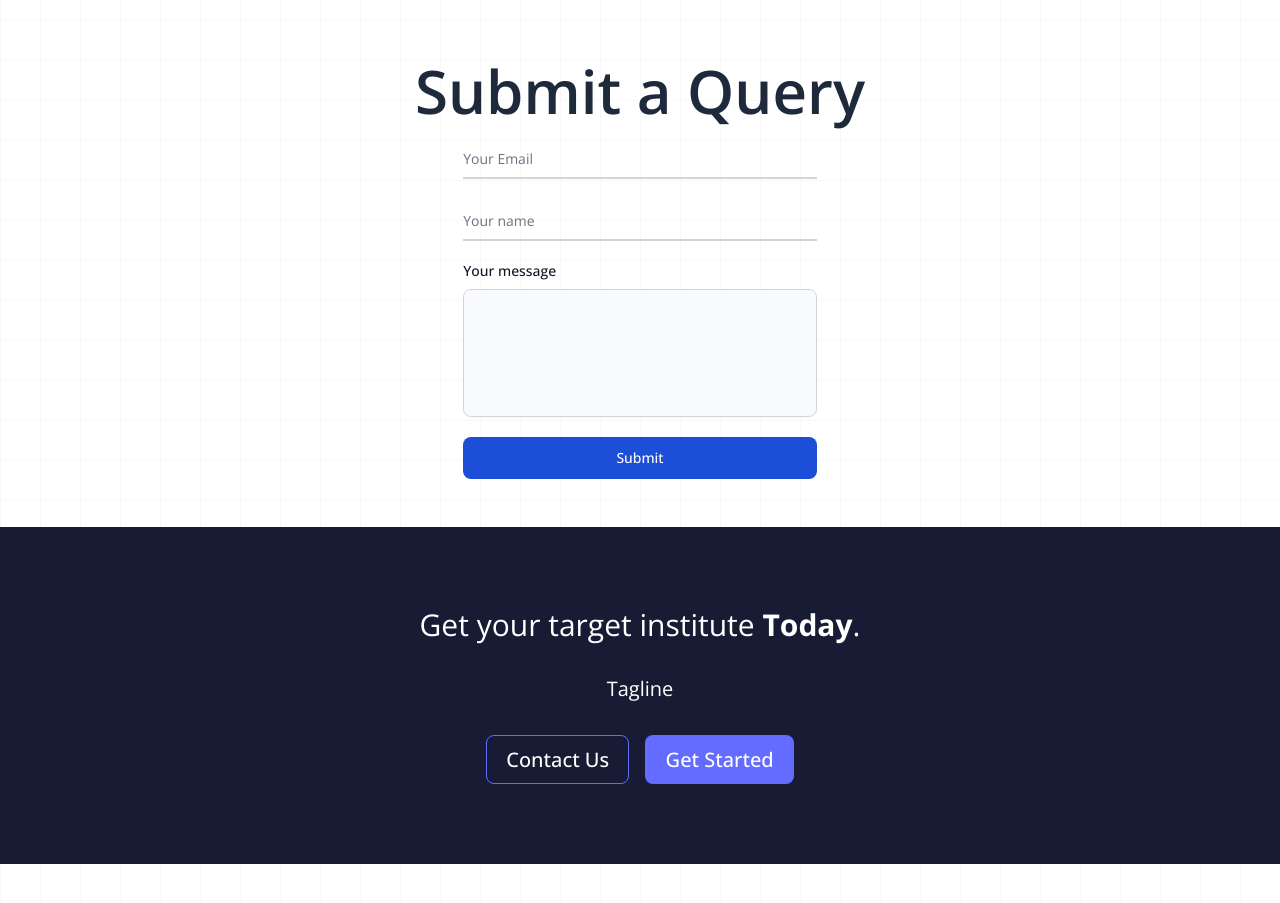
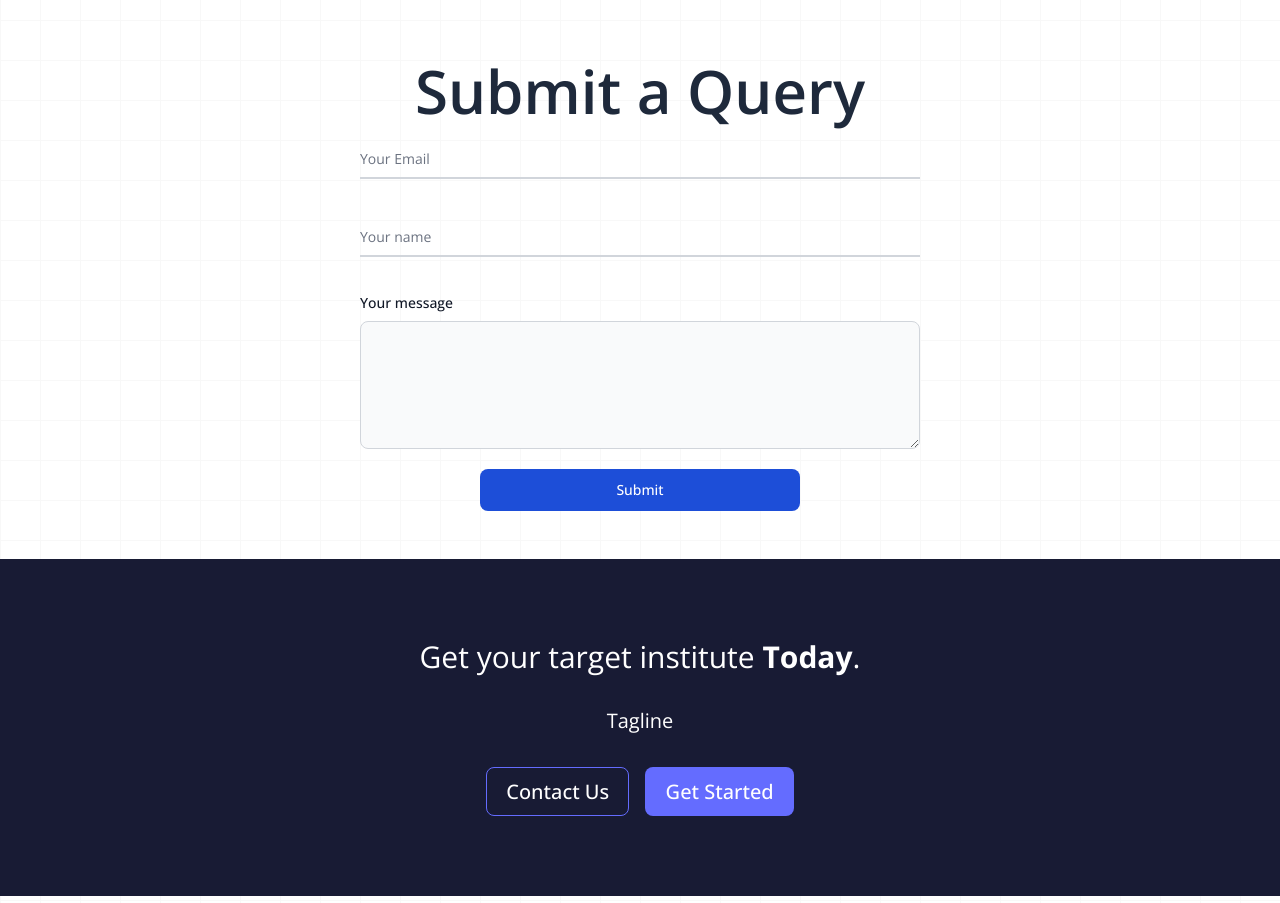
Before and after one commit to ajdjyt/landing-site, a SvelteKit app: page / in a window 1280 px wide. Shown: the part 2340-3243 px from the top of the page. Built offline with nearby package versions, Linux system fonts and the light colour scheme.

Commit message:
make Query look pleasing

```diff
--- a/src/components/Query.svelte
+++ b/src/components/Query.svelte
@@ -38,7 +38,7 @@
 		<p class="text-4xl sm:text-5xl md:text-6xl w-full my-0 font-semibold text-center pt-24">
 			Submit a Query
 		</p>
-		<form class="w-full md:w-1/3" method="post" on:submit={handleSubmit}>
+		<form class="flex flex-col w-full md:w-1/2 md:w-[35rem] items-center" method="post" on:submit={handleSubmit}>
 			<div class="relative z-0 w-full mb-5 group my-4">
 				<input
 					type="email"
@@ -54,7 +54,7 @@
 					>Your Email</label
 				>
 			</div>
-			<div class=" relative z-0 w-full mb-5 group my-4">
+			<div class="relative z-0 w-full mb-5 group my-4 items-center">
 				<input
 					type="name"
 					name="userName"
@@ -75,17 +75,16 @@
 					class="block mb-2 text-sm font-medium text-gray-900 dark:text-gray-900"
 					>Your message</label
 				>
-				<input
-					type="text"
+				<textarea
 					name="userMessage"
 					id="userMessage"
 					required
-					class="block w-full p-4 text-slate-900 border border-gray-300 rounded-lg bg-gray-50 focus:ring-blue-500 focus:border-blue-500 dark:bg-white dark:border-blue-600 dark:placeholder-gray-400 dark:text-slate-900 dark:focus:ring-blue-500 dark:focus:border-blue-500 text-xs min-h-[8rem]"
+					class="block w-full p-4 justify-start text-wrap align-text-top text-slate-900 border border-gray-300 rounded-lg bg-gray-50 focus:ring-blue-500 focus:border-blue-500 text-xs min-h-[8rem]"
 				/>
 			</div>
 			<button
 				type="submit"
-				class="text-white bg-blue-700 hover:bg-blue-800 focus:ring-4 focus:outline-none focus:ring-blue-300 font-medium rounded-lg text-sm w-full px-5 py-2.5 text-center dark:bg-blue-600 dark:hover:bg-blue-700 dark:focus:ring-blue-800"
+				class="text-white md:w-[20rem] bg-blue-700 hover:bg-blue-800 focus:ring-4 focus:outline-none focus:ring-blue-300 font-medium rounded-lg text-sm w-full px-5 py-2.5 text-center"
 				>Submit</button
 			>
 		</form>
```
